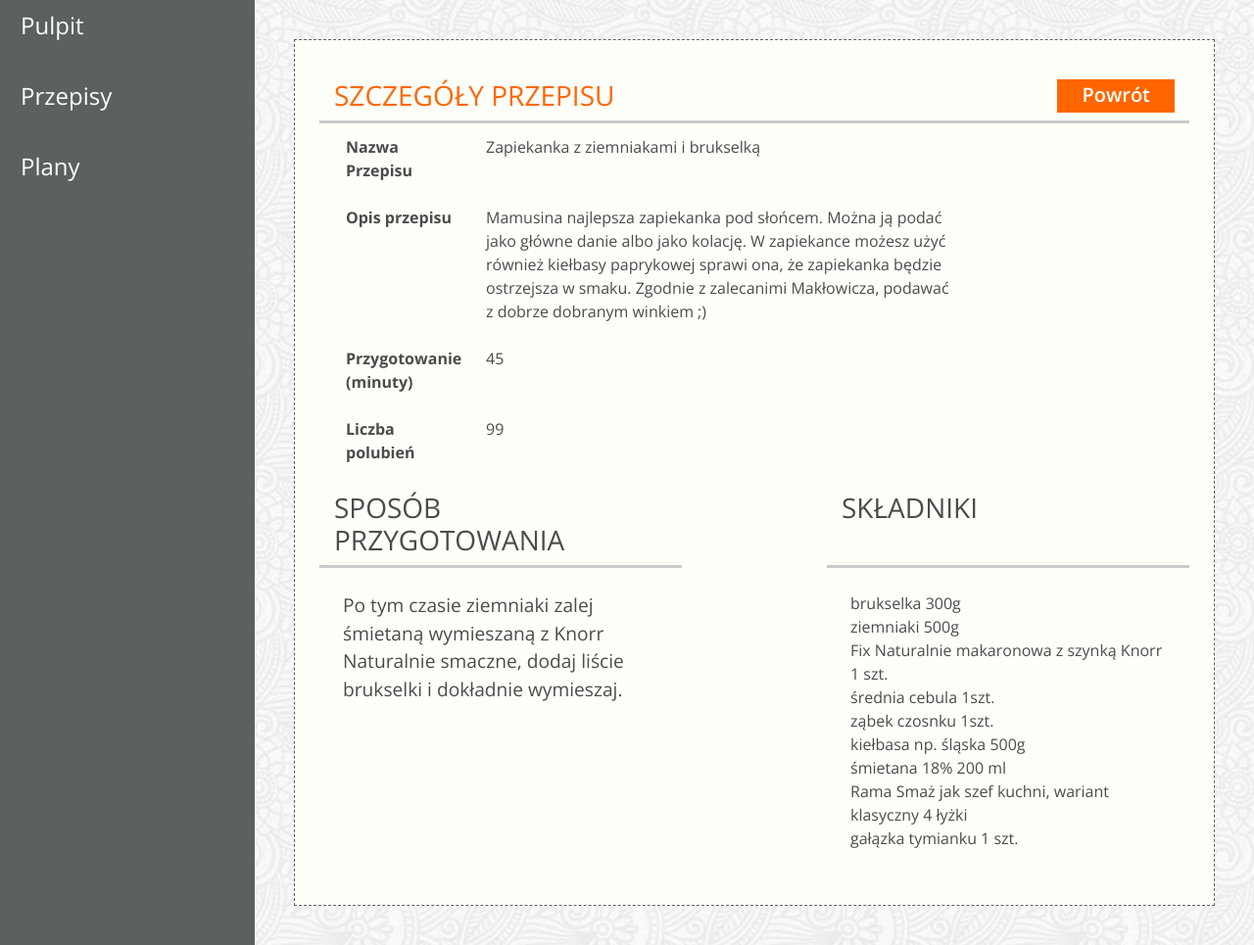
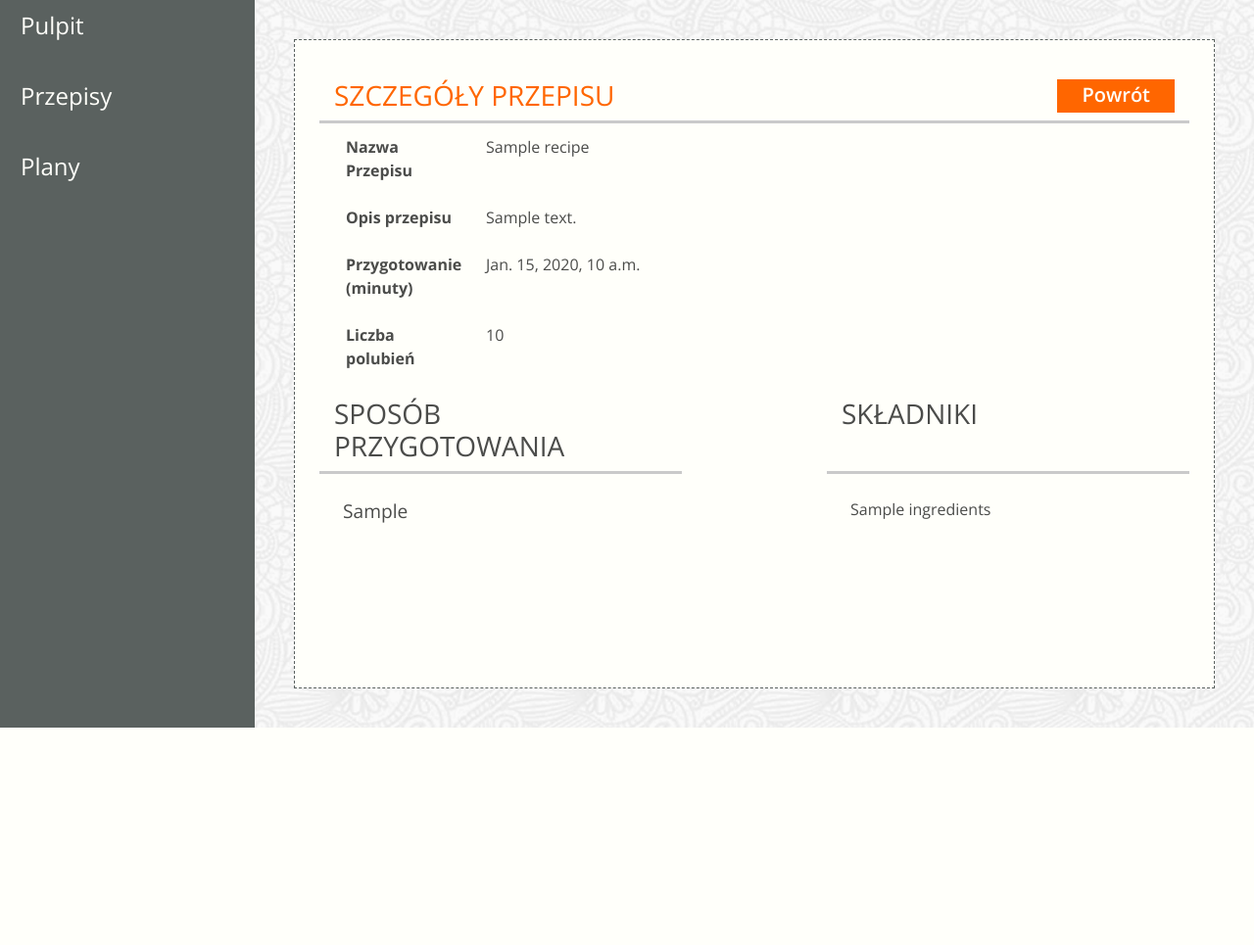
Before and after one commit to gwilpiszewski/food_plan, a Django app: template jedzonko/templates/app-recipe-details.html in a window 1280 px wide. Shown: the part 84-1049 px from the top of the page at 98% size. After the commit the page ends 827 px from the top, so only its background shows below. Run offline with Django 3.2, Linux system fonts and the light colour scheme; the template is opened without the code that fills it: most values are stand-ins (such as "Sample title", 1, 10 or a date in 2020); some libraries are stand-ins or nearby versions; some web fonts are replaced.

Commit message:
TO CHECK 8.1/8.2 Szczegóły widoku przepisu

```diff
--- a/jedzonko/templates/app-recipe-details.html
+++ b/jedzonko/templates/app-recipe-details.html
@@ -8,7 +8,7 @@
             <div class="col"><h3 class="color-header text-uppercase">Szczegóły
                 przepisu</h3></div>
             <div class="col d-flex justify-content-end mb-2"><a
-                    href="/app-recipes.html"
+                    href="{% url 'recipe_list' %}"
                     class="btn btn-color rounded-0 pt-0 pb-0 pr-4 pl-4">Powrót</a>
             </div>
         </div>
@@ -18,28 +18,24 @@
             <tr class="d-flex">
                 <th scope="row" class="col-2">Nazwa Przepisu</th>
                 <td class="col-7">
-                    Zapiekanka z ziemniakami i brukselką
+                    {{ recipe.name }}
                 </td>
             </tr>
             <tr class="d-flex">
                 <th scope="row" class="col-2">Opis przepisu</th>
-                <td class="col-7">Mamusina najlepsza zapiekanka pod słońcem.
-                    Można ją podać jako główne danie albo jako kolację. W
-                    zapiekance możesz użyć również kiełbasy paprykowej sprawi
-                    ona, że zapiekanka będzie ostrzejsza w smaku. Zgodnie z
-                    zalecanimi Makłowicza, podawać z dobrze dobranym winkiem ;)
+                <td class="col-7">{{ recipe.description }}
                 </td>
             </tr>
             <tr class="d-flex">
                 <th scope="row" class="col-2">Przygotowanie (minuty)</th>
                 <td class="col-7">
-                    45
+                    {{ recipe.preparation_time }}
                 </td>
             </tr>
              <tr class="d-flex">
                 <th scope="row" class="col-2">Liczba polubień</th>
                 <td class="col-7">
-                    99
+                    {{ recipe.votes }}
                 </td>
             </tr>
             </tbody>
@@ -54,21 +50,20 @@
         </div>
         <div class="row d-flex">
             <div class="col-5 p-4">
-                <p>Po tym czasie ziemniaki zalej śmietaną wymieszaną z Knorr
-                    Naturalnie smaczne, dodaj liście brukselki i dokładnie
-                    wymieszaj.</p>
+                <p>{{ recipe.preparation_method }}</p>
             </div>
             <div class="col-2"></div>
             <ul class="col-5 p-4 list-unstyled">
-                <li>brukselka 300g</li>
-                <li>ziemniaki 500g</li>
-                <li>Fix Naturalnie makaronowa z szynką Knorr 1 szt.</li>
-                <li>średnia cebula 1szt.</li>
-                <li>ząbek czosnku 1szt.</li>
-                <li>kiełbasa np. śląska 500g</li>
-                <li>śmietana 18% 200 ml</li>
-                <li>Rama Smaż jak szef kuchni, wariant klasyczny 4 łyżki</li>
-                <li>gałązka tymianku 1 szt.</li>
+                {{ recipe.ingredients }}
+{#                <li>brukselka 300g</li>#}
+{#                <li>ziemniaki 500g</li>#}
+{#                <li>Fix Naturalnie makaronowa z szynką Knorr 1 szt.</li>#}
+{#                <li>średnia cebula 1szt.</li>#}
+{#                <li>ząbek czosnku 1szt.</li>#}
+{#                <li>kiełbasa np. śląska 500g</li>#}
+{#                <li>śmietana 18% 200 ml</li>#}
+{#                <li>Rama Smaż jak szef kuchni, wariant klasyczny 4 łyżki</li>#}
+{#                <li>gałązka tymianku 1 szt.</li>#}
             </ul>
         </div>
 
```
Also changed, not shown: jedzonko/views.py (+6 -2 lines).
